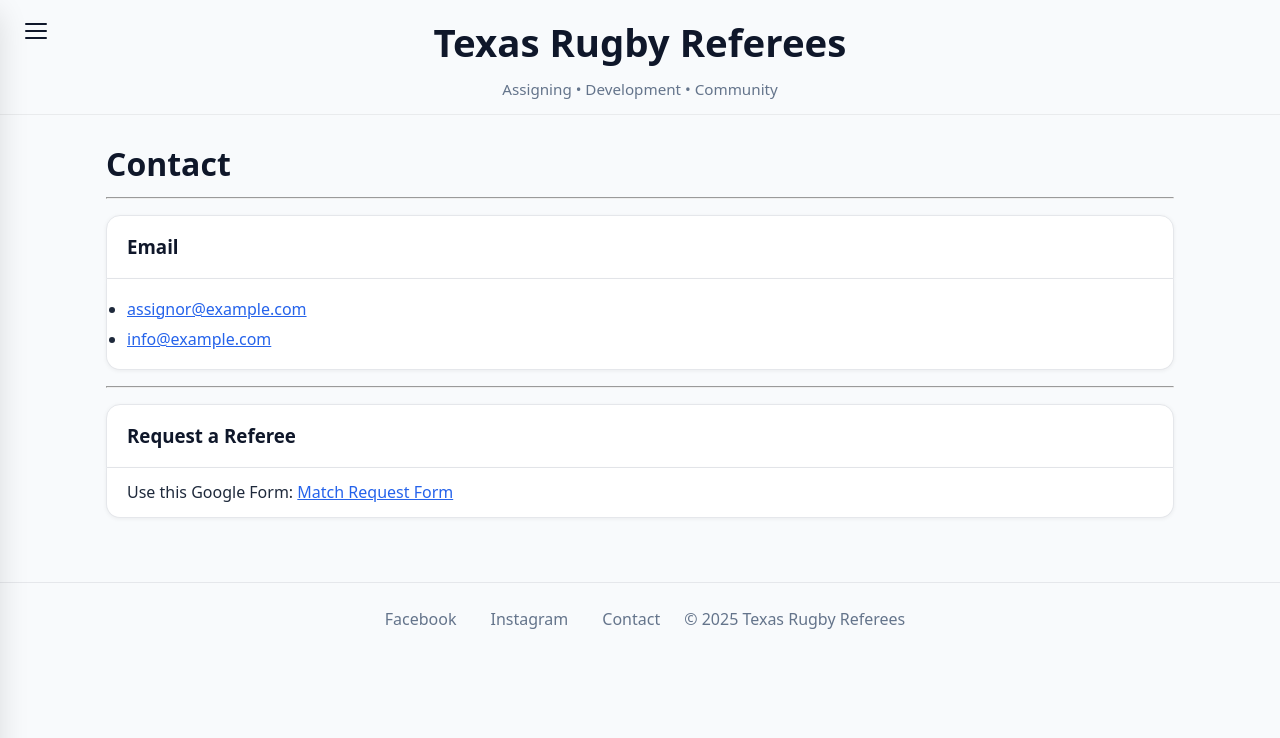
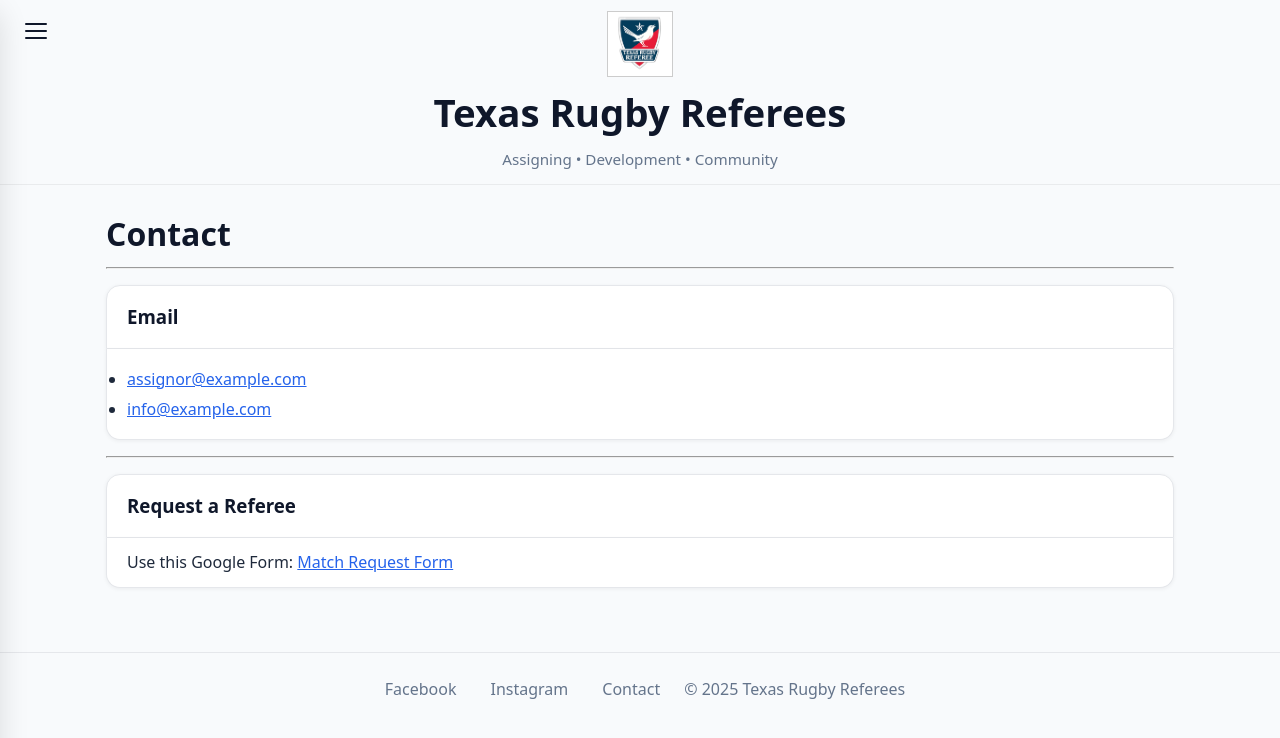
Before and after one commit to JustinXHale/TexasRugbyReferees, a Jekyll site: the page built from contact.md, in a window 1280 px wide. Shown: the top 738 px of the page. Built offline with Jekyll 4.4.1, drawn with Linux system fonts in a browser that asks for light colours.

Commit message:
Update default.html

```diff
--- a/_layouts/default.html
+++ b/_layouts/default.html
@@ -17,6 +17,10 @@
   {% include nav.html %}
 
   <header class="site-header">
+    <a href="{{ '/' | relative_url }}" class="site-logo-link">
+      <img src="{{ '/images/trra-logo.png' | relative_url }}" alt="TRRA Logo" class="site-logo">
+    </a>
+    <div class="site-title-wrap">
     <h1 class="site-title">
       <a href="{{ '/' | relative_url }}">Texas Rugby Referees</a>
     </h1>
```
